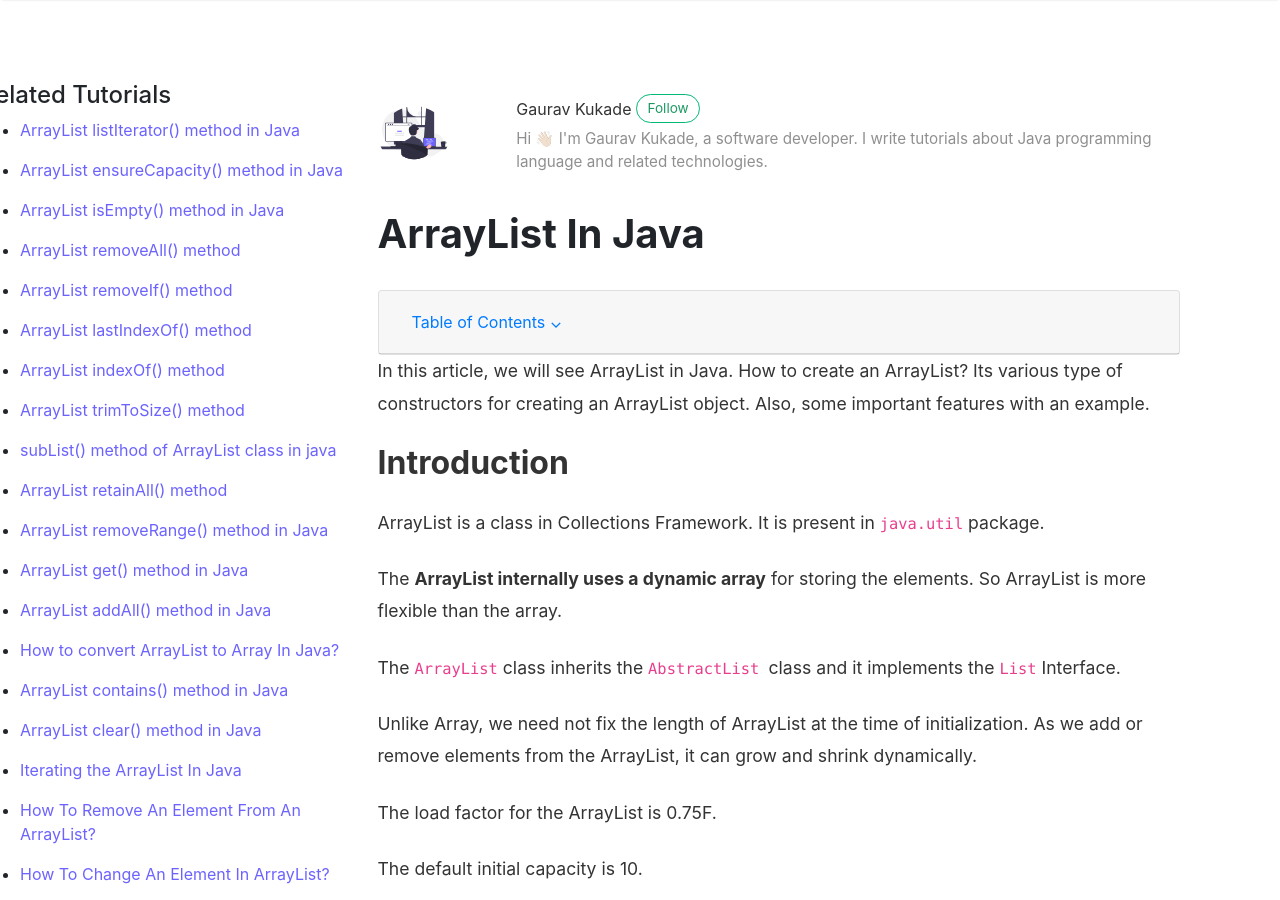
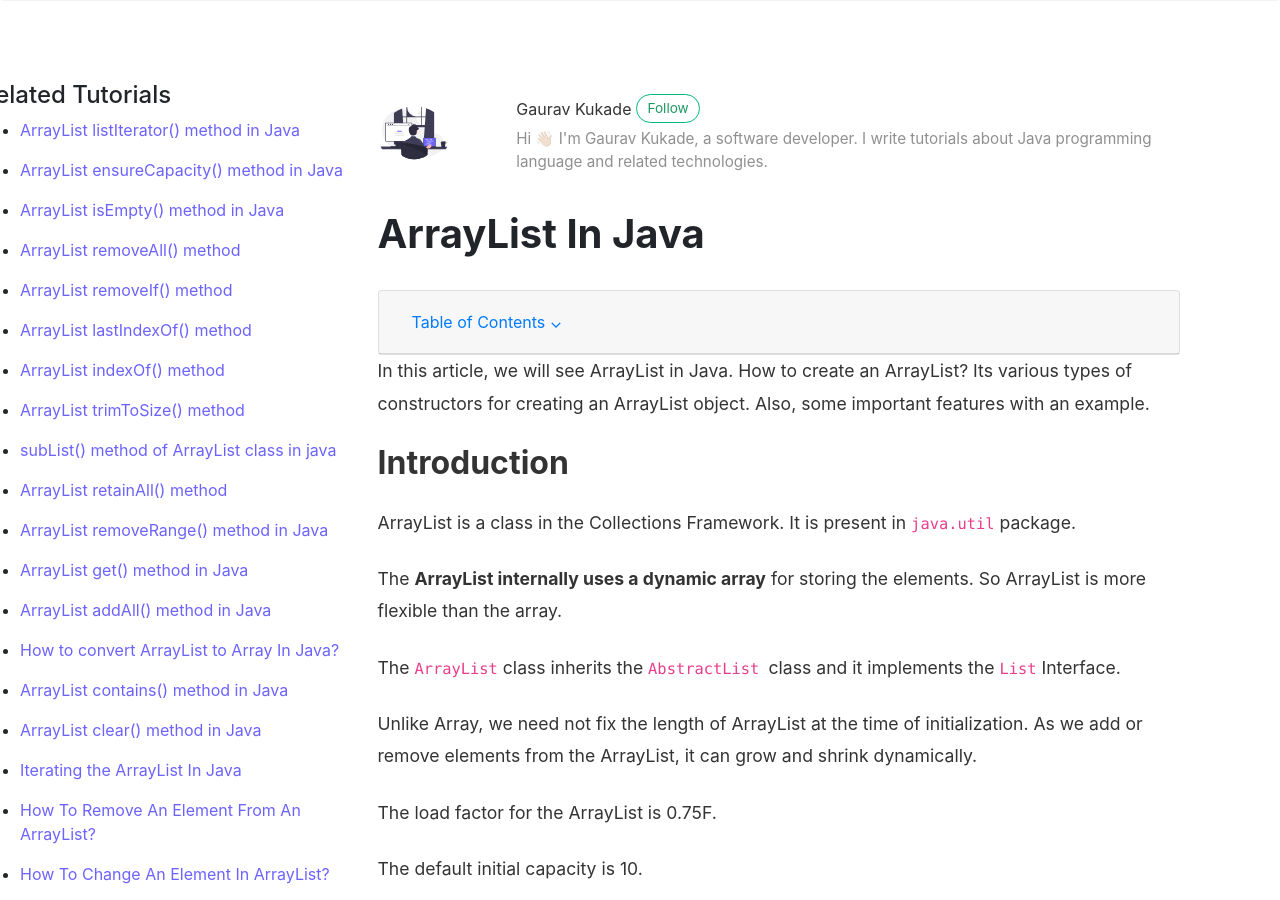
Before and after one commit to coderolls/coderolls-blog, a Jekyll site: the page built from _posts/collections/arraylist/2021-11-24-arraylist-in-java.md, in a window 1280 px wide and 900 px high. Built offline with Jekyll 4.4.1, drawn with Linux system fonts in a browser that asks for light colours; nearby versions of some CDN libraries; comment, search, counter and statistics services are not loaded.

Commit message:
Update 2021-11-24-arraylist-in-java.md

```diff
--- a/_posts/collections/arraylist/2021-11-24-arraylist-in-java.md
+++ b/_posts/collections/arraylist/2021-11-24-arraylist-in-java.md
@@ -4,13 +4,13 @@ title: "ArrayList In Java"
 author: gaurav
 categories: [Collections, ArrayList]
 toc: true
-description: "In this article, we will see ArrayList in Java. How to create an ArrayList? Its various type of constructors for creating an ArrayList object. Also, some important features with an example."
+description: "In this article, we will see ArrayList in Java. How to create an ArrayList? Its various types of constructors for creating an ArrayList object. Also, some important features with an example."
 ---
-In this article, we will see ArrayList in Java. How to create an ArrayList? Its various type of constructors for creating an ArrayList object. Also, some important features with an example.
+In this article, we will see ArrayList in Java. How to create an ArrayList? Its various types of constructors for creating an ArrayList object. Also, some important features with an example.
 
 ## Introduction
 
-ArrayList is a class in Collections Framework. It is present in `java.util` package.
+ArrayList is a class in the Collections Framework. It is present in `java.util` package.
 
 The **ArrayList internally uses a dynamic array** for storing the elements. So ArrayList is more flexible than the array.
 
```
